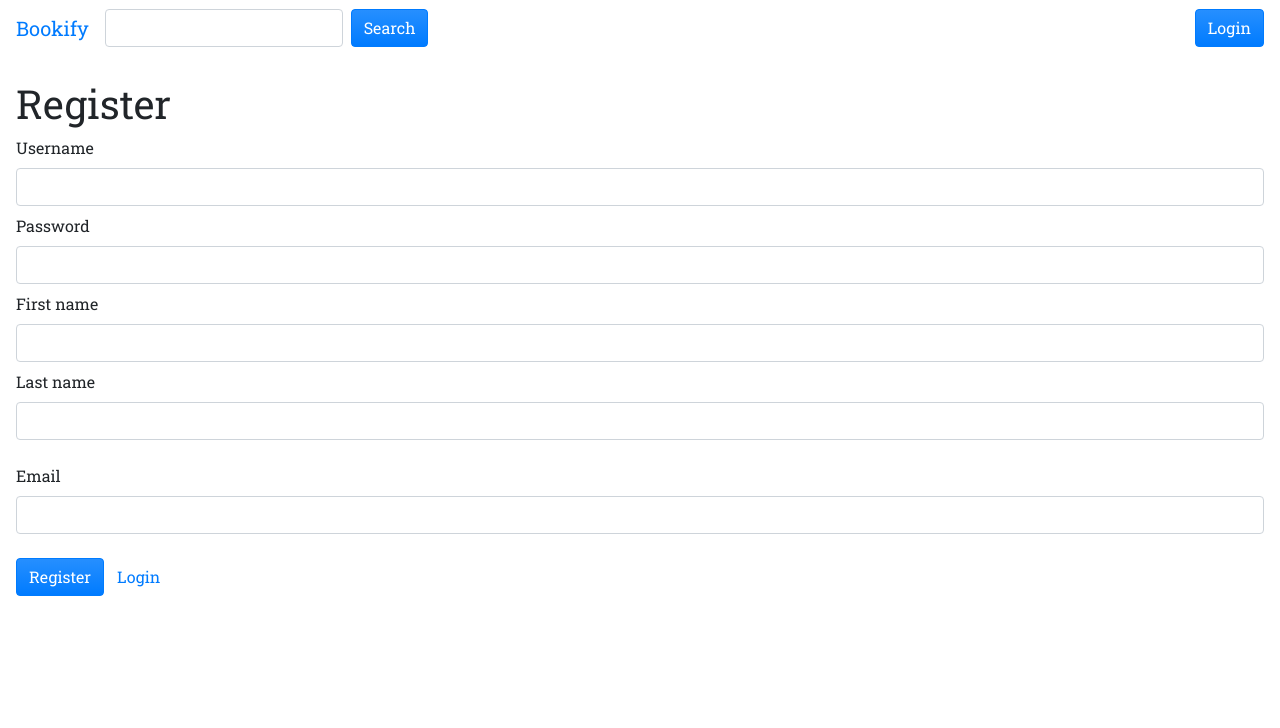
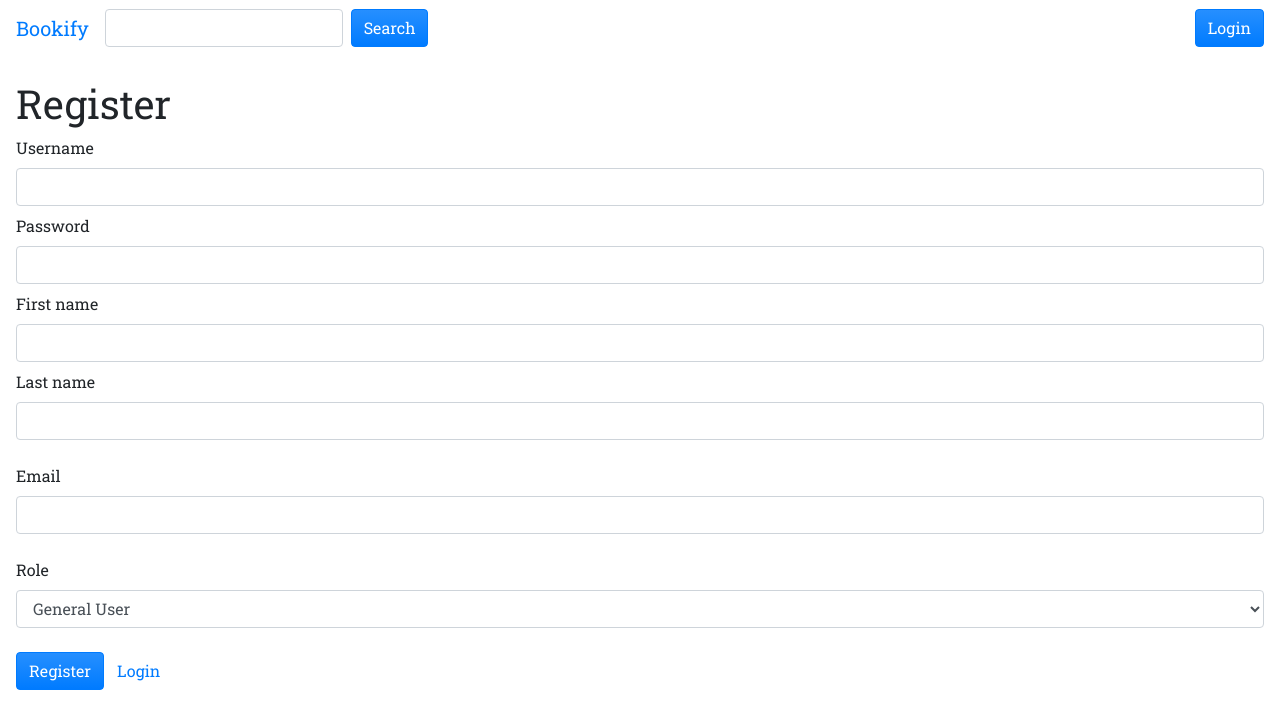
Before and after one commit to aliu19/wbdv-sp21-bookify, a React (Create React App) app: page /register in a window 1280 px wide. Shown: the top 728 px of the page. Built offline with nearby package versions, Linux system fonts and the light colour scheme.

Commit message:
Added role selector to register

```diff
--- a/src/components/login/register.js
+++ b/src/components/login/register.js
@@ -32,6 +32,13 @@ const Register = () => {
           <input id="email" type="email" className="form-control"></input>
         </div>
         <div className="row mb-4">
+          <label htmlFor="roleFld">Role</label>
+          <select className="form-control" id="roleFld">
+            <option value="GENERAL_USER">General User</option>
+            <option value="ADMIN">Admin</option>
+          </select>
+        </div>
+        <div className="row mb-4">
           <button className="btn btn-primary" type="submit">Register</button>
           <Link className="btn btn-link" to="/login">Login</Link>
         </div>
```
